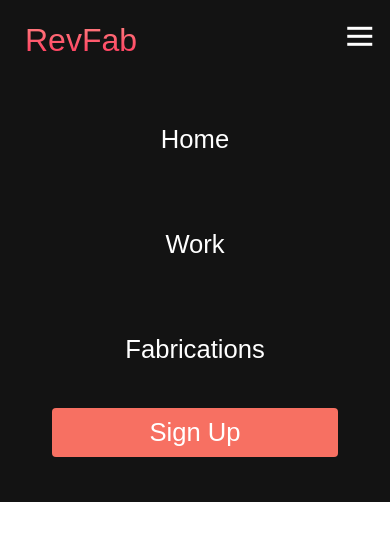
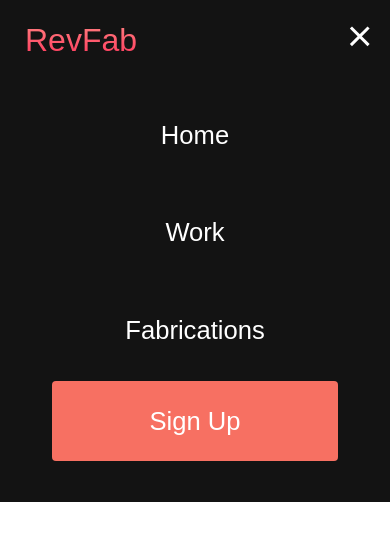
Before and after one commit to jamescorriveau/AutoLux, a plain HTML site: page index.html in a window 390 px wide. Both pictures are taken after a click on the element 359 px from the left and 36 px from the top of the page. Drawn offline with Linux system fonts and the light colour scheme.

Commit message:
fixed mobile menu bar syntax

```diff
--- a/styles.css
+++ b/styles.css
@@ -174,6 +174,7 @@
     justify-content: center;
     align-items: center;
     width: 80%;
+    height: 80px;
     margin: 0;
   }
 
@@ -182,15 +183,15 @@
     cursor: pointer;
   }
 
-  #mobile-menu.is.active .bar:nth-child(2) {
+  #mobile-menu.is-active .bar:nth-child(2) {
     opacity: 0;
   }
 
-  #mobile-menu.is.active .bar:nth-child(1) {
+  #mobile-menu.is-active .bar:nth-child(1) {
     transform: translateY(8px) rotate(45deg);
   }
 
-  #mobile-menu.is.active .bar:nth-child(3) {
+  #mobile-menu.is-active .bar:nth-child(3) {
     transform: translateY(-8px) rotate(-45deg);
   }
 }
```
